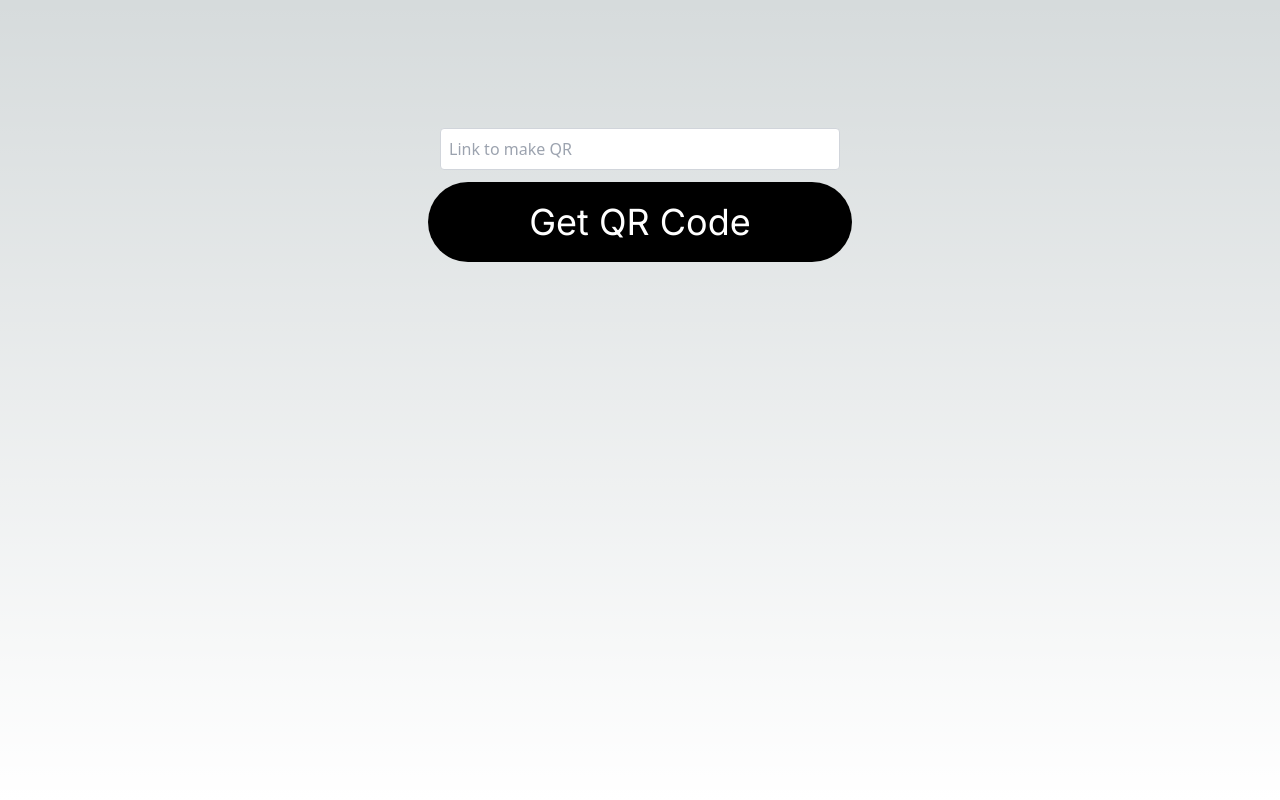
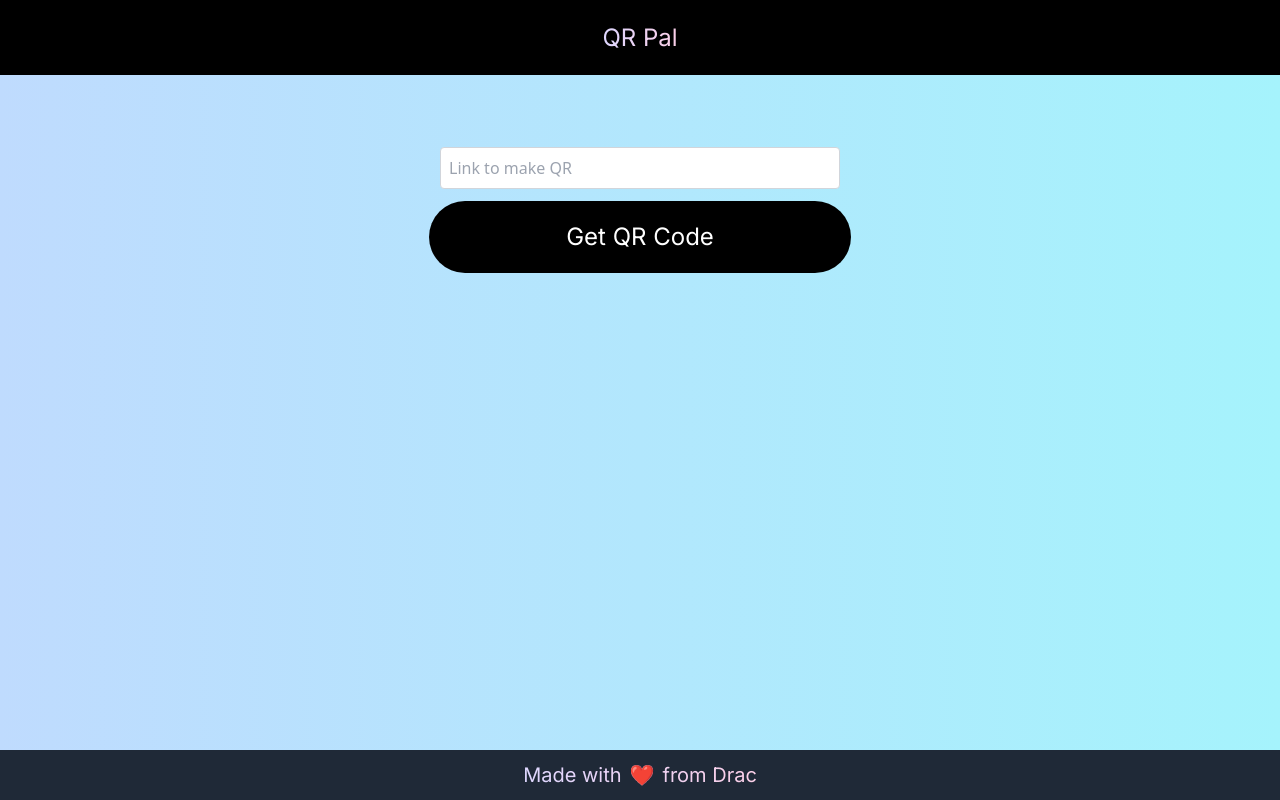
Before and after one commit to rdrachenberg/qr-pal, a Next.js app: page / in a window 1280 px wide. Built offline with nearby package versions, Linux system fonts and the light colour scheme.

Commit message:
added header/footer. Changed main bg color to gradient

```diff
--- /dev/null
+++ b/app/components/Fooler.tsx
@@ -0,0 +1,14 @@
+export const Footer = () => {
+
+    return (
+        <div className='h-[50px] bg-gray-800 flex flex-row justify-center align-middle items-center sticky top-[100vh]'>
+            <a href='https://ryan-drachenberg.vercel.app/about' target='_blank'>
+                <div className='bg-gradient-to-r from-violet-200 to-pink-200 bg-clip-text text-transparent text-xl flex flex-row '>
+                    <div className='mr-2'>Made with</div>
+                    <div className="flex text-red-600">❤️</div>
+                    <div className='ml-2'>from Drac</div>
+                </div>
+            </a>
+        </div>
+    )
+}
--- /dev/null
+++ b/app/components/Header.tsx
@@ -0,0 +1,10 @@
+export const Header = () => {
+
+    return (
+        <div className='h-[75px] bg-black flex flex-row justify-center align-middle items-center'>
+            <div className='bg-gradient-to-r from-violet-200 to-pink-200 bg-clip-text text-transparent text-2xl flex flex-col '>
+                QR Pal
+            </div>
+        </div>
+    )
+}
--- a/app/components/Qr.tsx
+++ b/app/components/Qr.tsx
@@ -37,14 +37,14 @@ export const Qr = () => {
     }, [link])
 
     return (
-        <div className="flex flex-col justify-center align-middle items-center">
+        <div className="flex flex-col justify-center align-middle items-center mt-10">
             {qr &&
               <div className='flex flex-col justify-center align-middle items-center mb-5'>
                 <Image width={200} height={100} src={qr} alt='qr code' className='rounded-xl'/>
               </div>
             }
             <Form setLink={setLink} link={link}/>
-            <button disabled={!link} className=' w-full bg-black text-4xl text-white rounded-full p-5' onClick={handleQrRequest}>Get QR Code</button>
+            <button disabled={!link} className=' w-[90%] sm:w-[33%] bg-black text-2xl text-white rounded-full p-5' onClick={handleQrRequest}>Get QR Code</button>
         </div>
     )
 }
--- a/app/page.tsx
+++ b/app/page.tsx
@@ -1,15 +1,19 @@
 'use client'
 
+import { Footer } from './components/Fooler';
+import { Header } from './components/Header';
 import { Qr } from './components/Qr';
 
 export default function Home() {
 
   return (
-    <main className="flex min-h-screen flex-col items-center justify-between p-24">
+    <main className="flex min-h-screen flex-col bg-gradient-to-r from-blue-200 to-cyan-200">
       <meta name="google" content="notranslate" />
-      <div className="relative flex place-items-center ">
+      <Header />
+      <div className="flex flex-col">
         <Qr />
       </div>
+      <Footer />
     </main>
   )
 }
```
